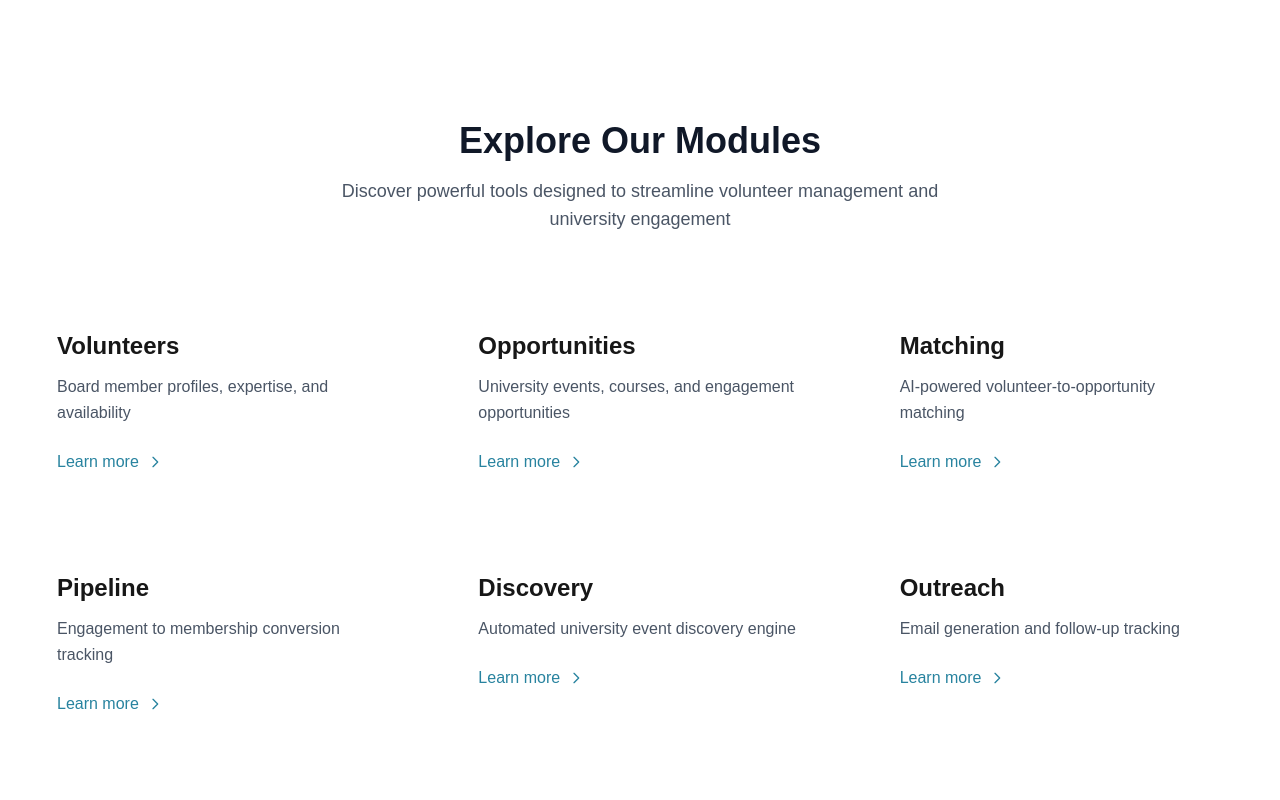
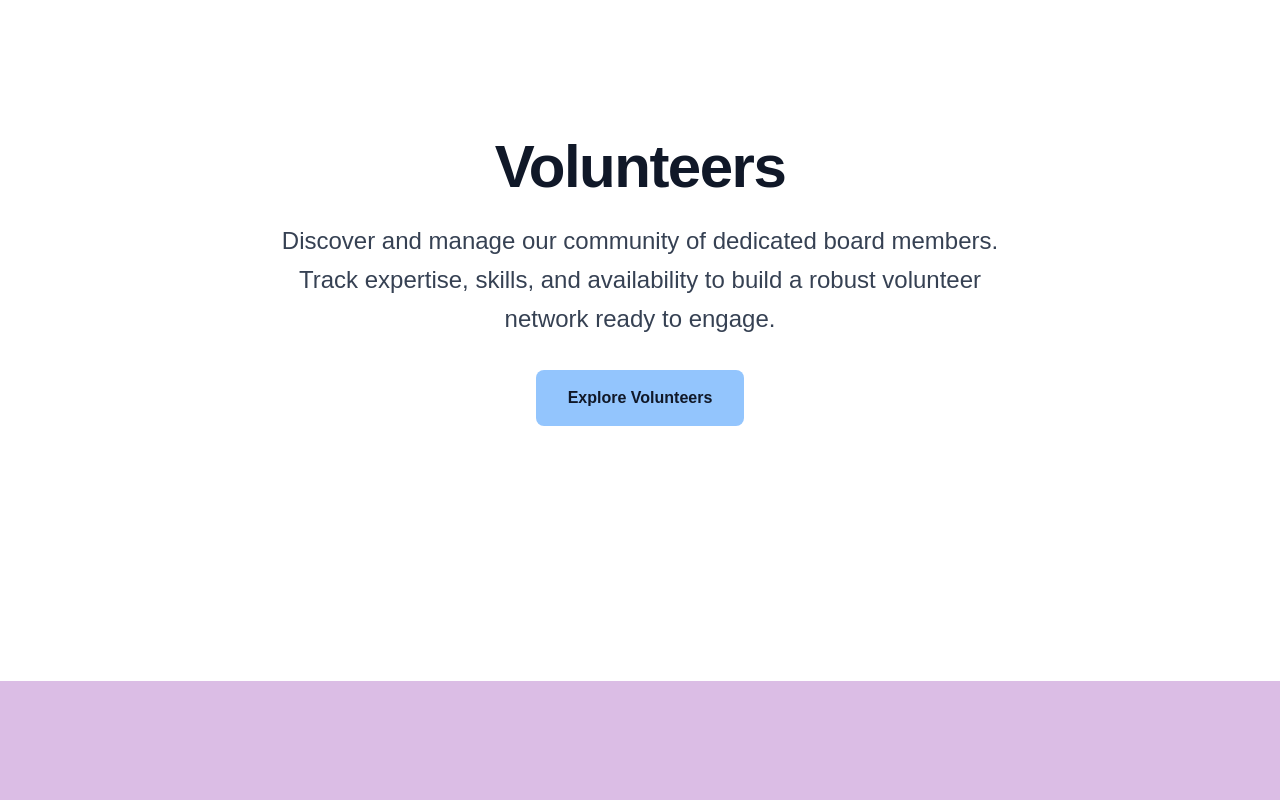
Before and after one commit to PeterBahariance/AI_Hackathon_2026, a Next.js app in the folder smart-match/: page / in a window 1280 px wide. Shown: the part 660-1460 px from the top of the page. Built offline with nearby package versions, Linux system fonts and the light colour scheme.

Commit message:
Added Animations & Captions
Updated module animations on the title page
Updated the theme
Added descriptive captions

```diff
--- a/smart-match/src/app/globals.css
+++ b/smart-match/src/app/globals.css
@@ -24,8 +24,24 @@
   }
 }
 
+@keyframes pop-up {
+  from {
+    opacity: 0;
+    transform: perspective(1000px) rotateX(-15deg) rotateY(0deg) scale(0.8);
+  }
+
+  to {
+    opacity: 1;
+    transform: perspective(1000px) rotateX(0deg) rotateY(0deg) scale(1);
+  }
+}
+
 .animate-fade-in-up {
   animation: fade-in-up 0.8s ease-out;
+}
+
+.pop-up-3d {
+  animation: pop-up 0.6s cubic-bezier(0.34, 1.56, 0.64, 1) forwards;
 }
 
 body {
--- a/smart-match/src/app/page.tsx
+++ b/smart-match/src/app/page.tsx
@@ -1,45 +1,74 @@
 "use client";
 
 import Link from "next/link";
+import { useState, useEffect, useRef } from "react";
 
 const modules = [
   {
     title: "Volunteers",
     href: "/supply",
-    description: "Board member profiles, expertise, and availability",
+    description: "Discover and manage our community of dedicated board members. Track expertise, skills, and availability to build a robust volunteer network ready to engage.",
   },
   {
     title: "Opportunities",
     href: "/demand",
-    description: "University events, courses, and engagement opportunities",
+    description: "Explore partnership opportunities with universities. Identify speaker slots, mentorship programs, and engagement initiatives across academic institutions.",
   },
   {
     title: "Matching",
     href: "/matching",
-    description: "AI-powered volunteer-to-opportunity matching",
+    description: "Harness AI intelligence to connect the right volunteers with the perfect opportunities. Our smart algorithm ensures meaningful partnerships that drive impact.",
   },
   {
     title: "Pipeline",
     href: "/pipeline",
-    description: "Engagement to membership conversion tracking",
+    description: "Track the complete journey from engagement to membership. Visualize conversion metrics and identify opportunities to nurture lasting relationships.",
   },
   {
     title: "Discovery",
     href: "/discovery",
-    description: "Automated university event discovery engine",
+    description: "Automatically discover new university events and engagement opportunities. Stay ahead with intelligent web scraping and real-time updates.",
   },
   {
     title: "Outreach",
     href: "/outreach",
-    description: "Email generation and follow-up tracking",
+    description: "Create personalized communication campaigns effortlessly. Generate compelling emails and track follow-ups to maximize engagement success rates.",
   },
 ];
 
 export default function Home() {
+  const [visibleCards, setVisibleCards] = useState<boolean[]>(Array(modules.length).fill(false));
+  const cardRefs = useRef<(HTMLDivElement | null)[]>([]);
+
+  useEffect(() => {
+    const observer = new IntersectionObserver((entries) => {
+      entries.forEach((entry) => {
+        const index = cardRefs.current.indexOf(entry.target as HTMLDivElement);
+        if (index !== -1) {
+          setVisibleCards((prev) => {
+            const newVisible = [...prev];
+            newVisible[index] = entry.isIntersecting;
+            return newVisible;
+          });
+        }
+      });
+    }, { threshold: 0.1 });
+
+    cardRefs.current.forEach((ref) => {
+      if (ref) observer.observe(ref);
+    });
+
+    return () => {
+      cardRefs.current.forEach((ref) => {
+        if (ref) observer.unobserve(ref);
+      });
+    };
+  }, []);
+
   return (
-    <div className="min-h-screen bg-white pt-28">
+    <div className="min-h-screen bg-white">
       {/* Hero Section */}
-      <section className="relative overflow-hidden bg-[#28839f] py-24 sm:py-32">
+      <section className="relative overflow-hidden bg-[#471f8d] py-24 sm:py-32 pt-28">
         <div className="max-w-7xl mx-auto px-6">
           <div className="text-center">
             <h1 className="text-4xl sm:text-6xl lg:text-7xl font-bold text-white mb-6 tracking-tight" style={{ fontFamily: "Georgia, serif" }}>
@@ -54,53 +83,42 @@ export default function Home() {
         </div>
       </section>
 
-      {/* Modules Section */}
-      <section className="py-24 bg-white">
-        <div className="max-w-7xl mx-auto px-6">
-          <div className="text-center mb-16 mt-8">
-            <h2 className="text-3xl sm:text-4xl font-bold text-gray-900 mb-4">
-              Explore Our Modules
+      {/* Module Sections */}
+      {modules.map((mod, index) => (
+        <section
+          key={mod.href}
+          ref={(el) => {
+            cardRefs.current[index] = el || null;
+          }}
+          className={`relative min-h-screen flex items-center justify-center py-24 sm:py-32 transition-all duration-500 ${
+            visibleCards[index] ? "pop-up-3d" : "opacity-0"
+          }`}
+          style={{
+            backgroundColor: index % 2 === 0 ? "#FFFFFF" : "#dbbde5",
+            transform: visibleCards[index]
+              ? "perspective(1000px) rotateX(0deg) scale(1)"
+              : "perspective(1000px) rotateX(-10deg) scale(0.95)",
+          }}
+        >
+          <div className="max-w-7xl mx-auto px-6 w-full">
+            <div className="text-center">
+              <h2 className="text-4xl sm:text-5xl lg:text-6xl font-bold text-gray-900 mb-6 tracking-tight">
+                {mod.title}
               </h2>
-            <p className="text-lg text-gray-600 max-w-2xl mx-auto">
-              Discover powerful tools designed to streamline volunteer management and university engagement
-            </p>
-          </div>
-
-          <div className="grid grid-cols-1 md:grid-cols-2 lg:grid-cols-3 gap-8">
-            {modules.map((mod) => (
-              <Link
-                key={mod.href}
-                href={mod.href}
-                className="group relative bg-white border border-gray-200 rounded-2xl p-8 hover:shadow-lg transition-all duration-300"
-                style={{
-                  borderColor: "transparent"
-                }}
-                onMouseEnter={(e) => e.currentTarget.style.borderColor = "#28839f"}
-                onMouseLeave={(e) => e.currentTarget.style.borderColor = "transparent"}
-              >
-                <div className="mb-6">
-                  <h3 className="text-2xl font-semibold text-gray-900 mb-3 transition-colors"
-                    style={{ color: "inherit" }}
-                    onMouseEnter={(e) => e.currentTarget.style.color = "#28839f"}
-                    onMouseLeave={(e) => e.currentTarget.style.color = "#111"}
-                  >
-                    {mod.title}
-                  </h3>
-                  <p className="text-gray-600 leading-relaxed">
+              <p className="text-xl sm:text-2xl text-gray-700 max-w-3xl mx-auto leading-relaxed mb-8">
                 {mod.description}
               </p>
-                </div>
-                <div className="flex items-center font-medium" style={{ color: "#28839f" }}>
-                  <span>Learn more</span>
-                  <svg className="ml-2 w-4 h-4 group-hover:translate-x-1 transition-transform" fill="none" stroke="currentColor" viewBox="0 0 24 24">
-                    <path strokeLinecap="round" strokeLinejoin="round" strokeWidth={2} d="M9 5l7 7-7 7" />
-                  </svg>
-                </div>
+              <Link
+                href={mod.href}
+                className="inline-block px-8 py-4 text-gray-900 rounded-lg hover:opacity-80 transition-all duration-300 font-semibold"
+                style={{ backgroundColor: "#93C5FD" }}
+              >
+                Explore {mod.title}
               </Link>
-            ))}
             </div>
           </div>
         </section>
+      ))}
     </div>
   );
 }
--- a/smart-match/src/components/Nav.tsx
+++ b/smart-match/src/components/Nav.tsx
@@ -19,7 +19,7 @@ export default function Nav() {
   return (
     <nav className="fixed top-0 left-0 right-0 z-50 bg-white/95 backdrop-blur-md text-gray-800 shadow-lg border-b border-gray-200 px-6 py-4 transition-all duration-300">
       <div className="max-w-7xl mx-auto flex items-center justify-between">
-        <Link href="/" className="text-xl font-bold transition-colors" style={{ color: "#28839f", fontFamily: "Georgia, serif" }}>
+        <Link href="/" className="text-xl font-bold transition-colors" style={{ color: "#471f8d", fontFamily: "Georgia, serif" }}>
           Insight Associations West Smart Match
         </Link>
         <div className="flex gap-4 text-sm items-center">
@@ -28,14 +28,14 @@ export default function Nav() {
               key={link.href}
               href={link.href}
               className={`px-3 py-1 rounded transition-all duration-200 ${pathname === link.href
-                  ? "bg-[#28839f] text-white"
-                  : "text-gray-600 hover:bg-[#28839f] hover:text-white"
+                  ? "bg-[#471f8d] text-white"
+                  : "text-gray-600 hover:bg-[#471f8d] hover:text-white"
                 }`}
             >
               {link.label}
             </Link>
           ))}
-          <button className="ml-4 px-4 py-2 text-white rounded transition-colors hover:opacity-90" style={{ backgroundColor: "#28839f" }}>
+          <button className="ml-4 px-4 py-2 text-gray-900 rounded transition-colors hover:opacity-90" style={{ backgroundColor: "#93C5FD", fontWeight: "600" }}>
             Login
           </button>
         </div>
```
Lines whose indentation alone changed are shown as unchanged.
